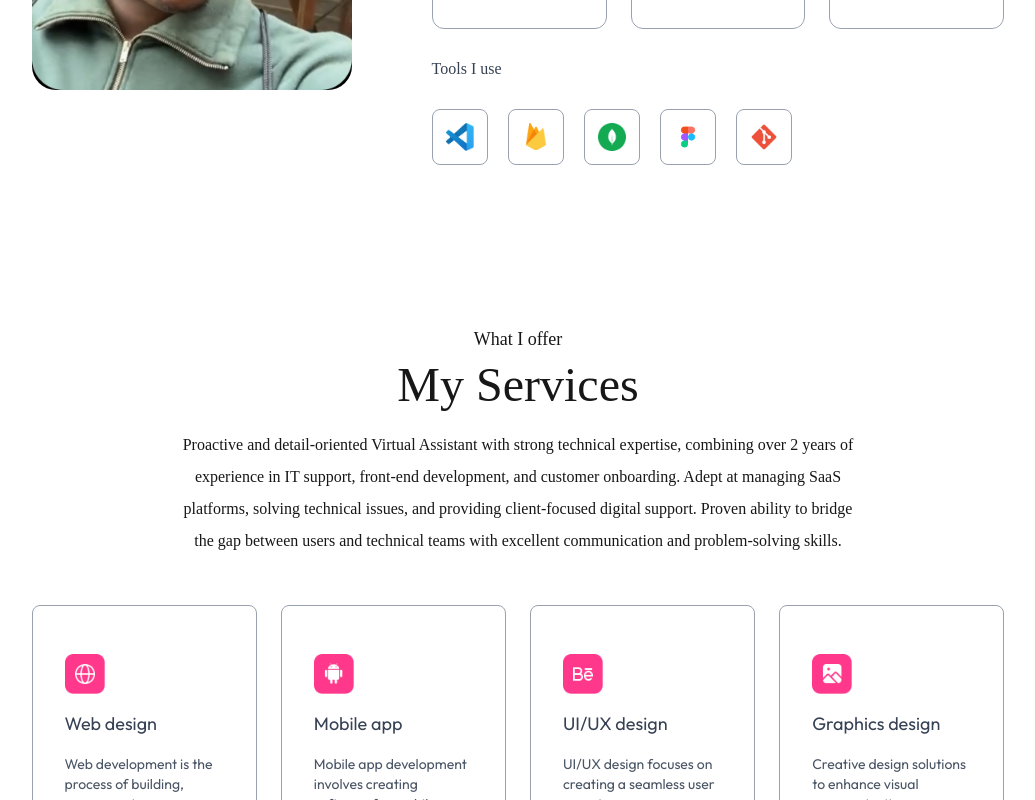
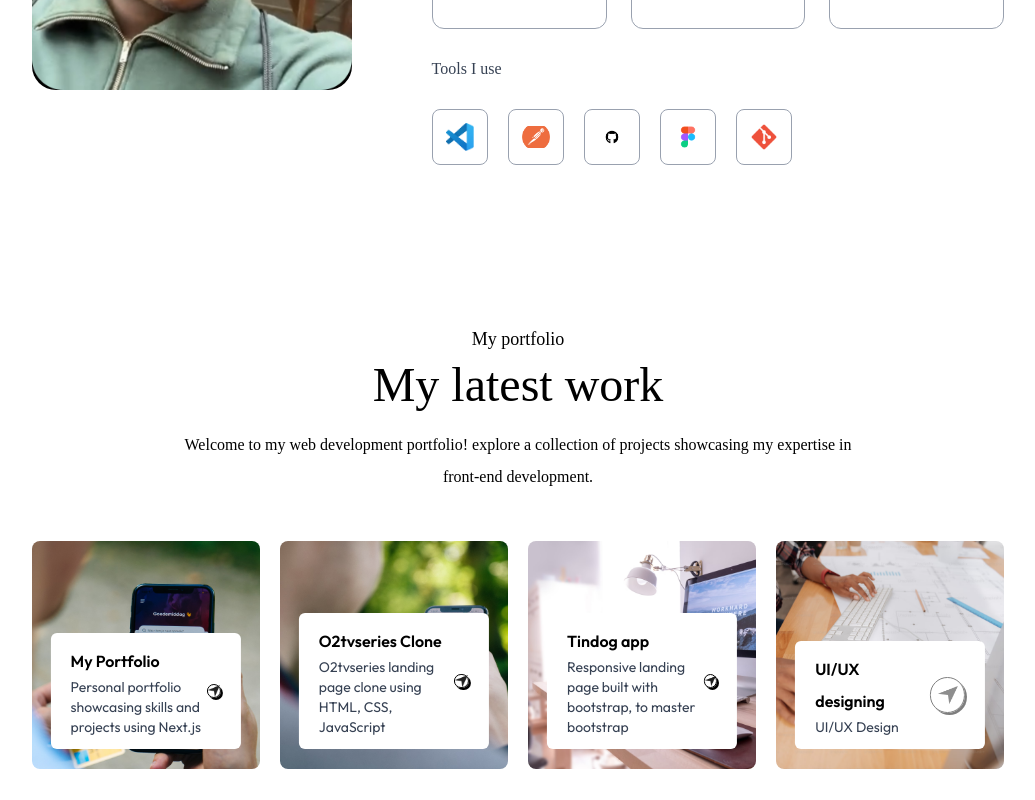
Before and after one commit to Lexzyart/Portfolio, a Next.js app: page / in a window 1280 px wide. Shown: the part 1420-2220 px from the top of the page, without its empty margins (122-1157 px from the left). Built offline with nearby package versions, Linux system fonts and the light colour scheme; a web font is replaced by a local one.

Commit message:
minor tweaks

```diff
--- a/app/components/Footer.jsx
+++ b/app/components/Footer.jsx
@@ -23,7 +23,7 @@ const Footer = () => {
 			</div>
 
 			<div className="text-center sm:flex items-center justify-between border-t border-gray-400 mx-[10%] mt -12 py-6">
-				<p> © 2025 Klechukwu Dyke-Ebirika. All rigths reserved</p>
+				<p> © {year} Klechukwu Dyke-Ebirika. All rights reserved</p>
 				<ul className="flex items-center gap-10 justify-center mt-4 sm:mt-0">
 					<li>
 						<a
@@ -48,3 +48,5 @@ const Footer = () => {
 };
 
 export default Footer;
+
+const year = new Date().getFullYear();
--- a/app/components/Navbar.jsx
+++ b/app/components/Navbar.jsx
@@ -65,14 +65,14 @@ const Navbar = () => {
 							About me
 						</a>
 					</li>
-					<li>
+					{/* <li>
 						<a
 							className="font-Ovo"
 							href="#services"
 						>
 							Services
 						</a>
-					</li>
+					</li> */}
 					<li>
 						<a
 							className="font-Ovo"
--- a/app/components/Work.jsx
+++ b/app/components/Work.jsx
@@ -45,7 +45,7 @@ const Work = () => {
 				transition={{ delay: 0.9, duration: 0.6 }}
 				className="grid grid-cols-[repeat(auto-fit,_minmax(200px,_1fr))] my-10 gap-5"
 			>
-				{workData.map((project, index) => (
+				{/* {workData.map((project, index) => (
 					<motion.div
 						whileHover={{ scale: 1.05 }}
 						transition={{ duration: 0.3 }}
@@ -67,7 +67,49 @@ const Work = () => {
 							</div>
 						</div>
 					</motion.div>
-				))}
+				))} */}
+				{workData.map(({ title, description, bgImage, link }, index) => {
+					return (
+						<motion.div
+							key={index}
+							whileHover={{ scale: 1.05 }}
+							transition={{ duration: 0.3 }}
+							style={{ backgroundImage: `url(${bgImage})` }}
+							className="aspect-square bg-no-repeat bg-cover bg-center rounded-lg relative cursor-pointer group"
+						>
+							<div className="bg-white w-10/12 rounded-md absolute bottom-5 left-1/2 -translate-x-1/2 py-3 px-5 flex items-center justify-between group-hover:bottom-7 duration-500">
+								<div>
+									<h2 className="font-semibold">{title}</h2>
+									<p className="text-sm text-gray-700">{description}</p>
+								</div>
+
+								{/* Only render the clickable icon if the link exists */}
+								{link ? (
+									<a
+										href={link}
+										target="_blank"
+										rel="noopener noreferrer"
+										className="border border-black rounded-full w-9 aspect-square flex items-center justify-center shadow-[2px_2px_0_#000] group-hover:bg-lime-300 transition"
+									>
+										<Image
+											src={assets.send_icon}
+											alt="send icon"
+											className="w-5"
+										/>
+									</a>
+								) : (
+									<div className="border border-black rounded-full w-9 aspect-square flex items-center justify-center shadow-[2px_2px_0_#000] opacity-50 cursor-not-allowed">
+										<Image
+											src={assets.send_icon}
+											alt="send icon"
+											className="w-5"
+										/>
+									</div>
+								)}
+							</div>
+						</motion.div>
+					);
+				})}
 			</motion.div>
 
 			<motion.a
--- a/app/globals.css
+++ b/app/globals.css
@@ -1,15 +1,15 @@
 @import "tailwindcss";
 
-:root {
+/* :root {
   --background: #ffffff;
   --foreground: #171717;
   --font-sans: 'Outfit', Arial, Helvetica, sans-serif;
   --font-mono: 'Ovo', serif;
-}
+} */
 @media (prefers-color-scheme: dark) {
   :root {
-    --background: #0a0a0a;
-    --foreground: #ededed;
+    /* --background: #0a0a0a; */
+    /* --foreground: #ededed; */
   }
 }
 
--- a/app/layout.js
+++ b/app/layout.js
@@ -18,7 +18,7 @@ export default function RootLayout({ children }) {
   return (
     <html lang="en" className="scroll-smooth ">
       <body
-        className={`${outfit.className} ${ovo.className} antialiased leading-8 overflow-x-hidden dark:bg-[#11001F] dark:text-white`}
+        className={`${outfit.className} ${ovo.className} antialiased leading-8 overflow-x-hidden`}
       >
         {children}
       </body>
--- a/app/page.js
+++ b/app/page.js
@@ -14,7 +14,7 @@ export default function Home() {
     <Navbar />
     <Header />
     <About />
-    <Services />
+    {/* <Services /> */}
     <Work />
     <Contact />
     <Footer />
--- a/assets/assets.js
+++ b/assets/assets.js
@@ -35,6 +35,8 @@ import right_arrow from './right-arrow.png';
 import send_icon from './send-icon.png';
 import right_arrow_bold from './right-arrow-bold.png';
 import right_arrow_bold_dark from './right-arrow-bold-dark.png';
+import postman from './postman.png';
+import github from './github.png';
 
 export const assets = {
     user_image,
@@ -47,7 +49,9 @@ export const assets = {
     vscode,
     firebase,
     figma,
+    postman,
     git,
+    github,
     mongodb,
     right_arrow_white,
     logo,
@@ -78,19 +82,23 @@ export const assets = {
 
 export const workData = [
     {
-        title: 'Frontend project',
-        description: 'Web Design',
+        title: 'My Portfolio',
+        description: 'Personal portfolio showcasing skills and projects using Next.js',
         bgImage: '/work-1.png',
+        link: 'https://portfolio-eight-blush-23.vercel.app/',
+
     },
     {
-        title: 'Geo based app',
-        description: 'Mobile App',
+        title: 'O2tvseries Clone',
+        description: 'O2tvseries landing page clone using HTML, CSS, JavaScript',
         bgImage: '/work-2.png',
+        link: 'https://lexzyart.github.io/o2tvseries-landingpage-clone/',
     },
     {
-        title: 'Photography site',
-        description: 'Web Design',
+        title: 'Tindog app',
+        description: 'Responsive landing page built with bootstrap, to master bootstrap',
         bgImage: '/work-3.png',
+        link: 'https://lexzyart.github.io/Tindog/',
     },
     {
         title: 'UI/UX designing',
@@ -101,17 +109,17 @@ export const workData = [
 
 export const serviceData = [
     { icon: assets.web_icon, title: 'Web design', description: 'Web development is the process of building, programming...', link: '' },
-    { icon: assets.mobile_icon, title: 'Mobile app', description: 'Mobile app development involves creating software for mobile devices...', link: '' },
+    { icon: assets.mobile_icon, title: 'IT Support', description: 'Helping you stay connected and productive...', link: '' },
     { icon: assets.ui_icon, title: 'UI/UX design', description: 'UI/UX design focuses on creating a seamless user experience...', link: '' },
     { icon: assets.graphics_icon, title: 'Graphics design', description: 'Creative design solutions to enhance visual communication...', link: '' },
 ]
 
 export const infoList = [
     { icon: assets.code_icon, iconDark: assets.code_icon_dark, title: 'Languages', description: 'HTML, CSS, JavaScript React Js, Next Js' },
-    { icon: assets.edu_icon, iconDark: assets.edu_icon_dark, title: 'Education', description: 'B.Tech in Computer Science' },
-    { icon: assets.project_icon, iconDark: assets.project_icon_dark, title: 'Projects', description: 'Built more than 5 projects' }
+    { icon: assets.edu_icon, iconDark: assets.edu_icon_dark, title: 'Education', description: 'B.Sc in Computer Science' },
+    { icon: assets.project_icon, iconDark: assets.project_icon_dark, title: 'Projects', description: 'Built over 3 projects' }
 ];
 
 export const toolsData = [
-    assets.vscode, assets.firebase, assets.mongodb, assets.figma, assets.git
+    assets.vscode, assets.postman, assets.github, assets.figma, assets.git
 ];
```
Also changed, not shown: assets/github.png (added), assets/postman.png (added).
